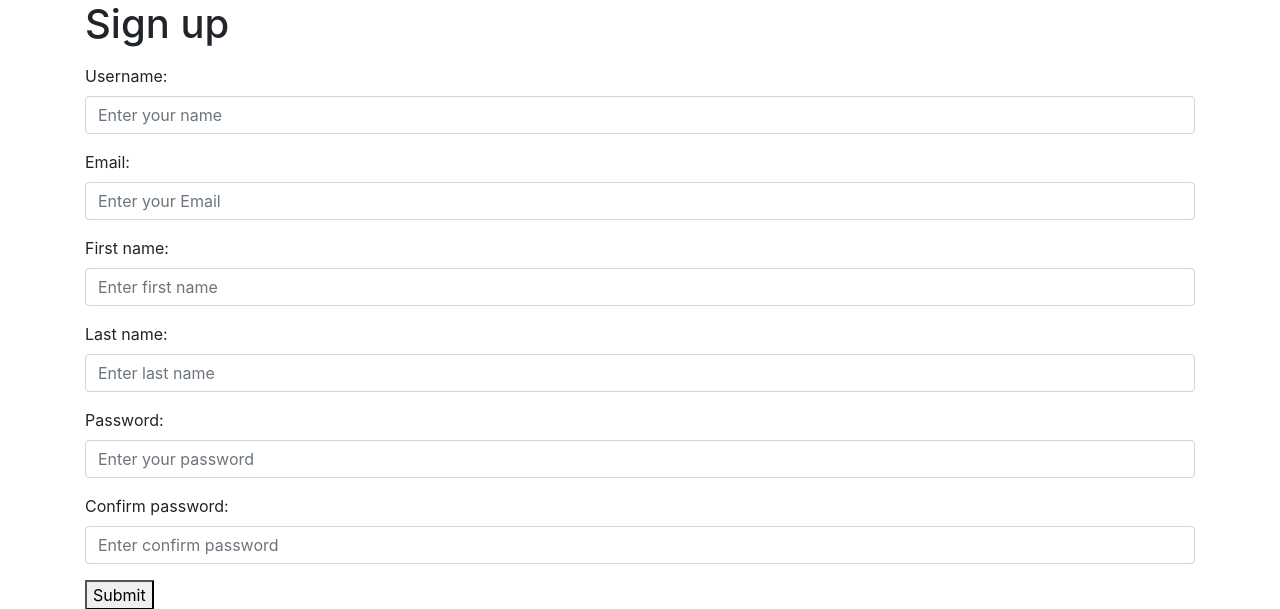
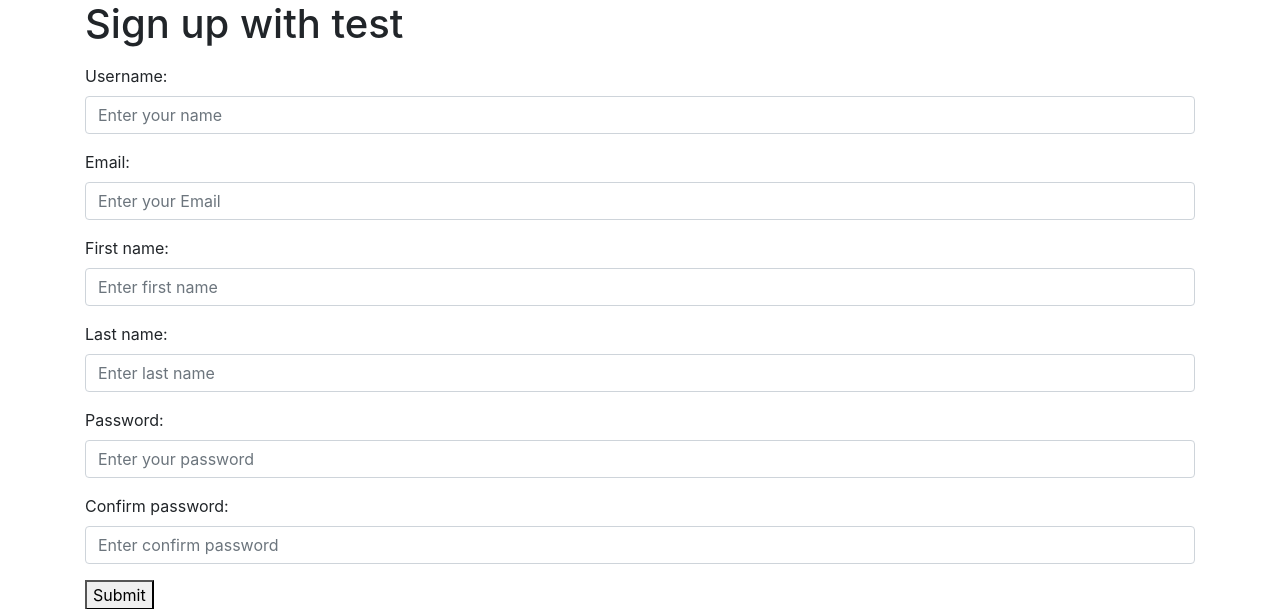
Before and after one commit to vinaykumariet/projecthunt, a Django app: page /accounts/signup/ in a window 1280 px wide. Shown: the part 56-665 px from the top of the page. Run offline with Django 3.2, Linux system fonts and the light colour scheme; some libraries are stand-ins or nearby versions.

Commit message:
one file updated

```diff
--- a/accounts/templates/accounts/signup.html
+++ b/accounts/templates/accounts/signup.html
@@ -3,7 +3,7 @@
 
 {% block content %}
 
-<h1>Sign up</h1>
+<h1>Sign up with test</h1>
 {{ error }}
 <!-- <tr>
 {% for field in form %}
```
